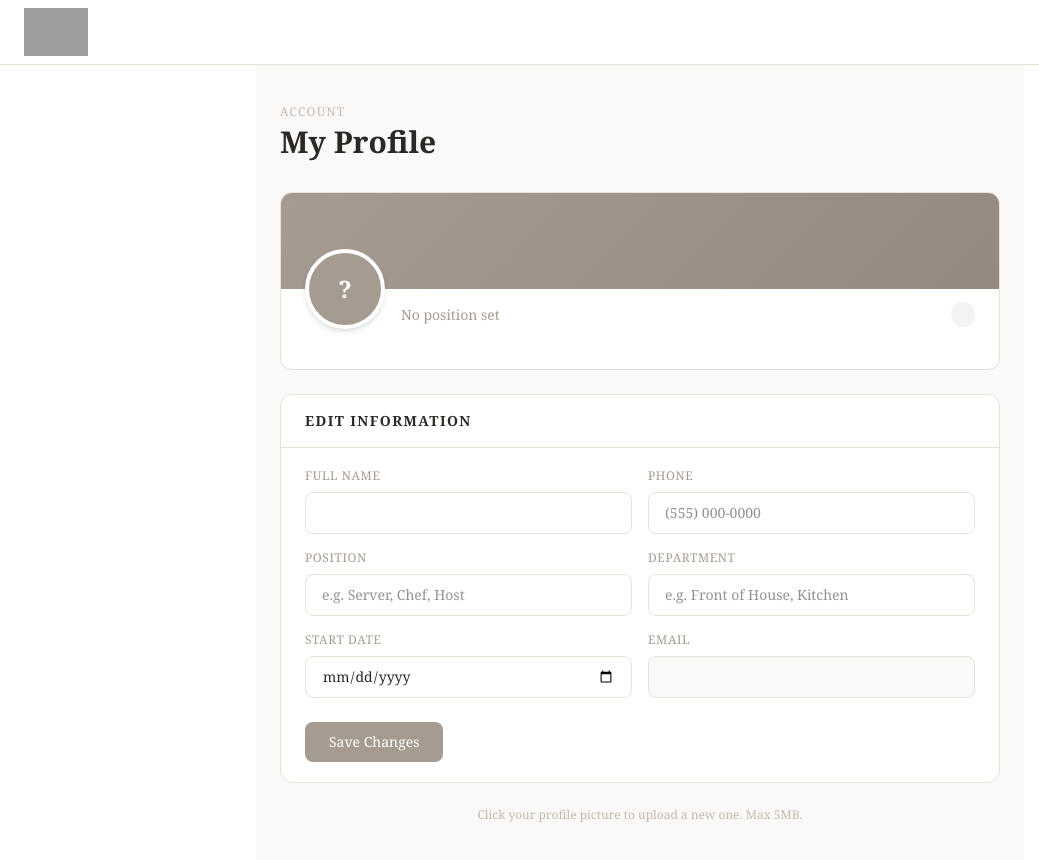
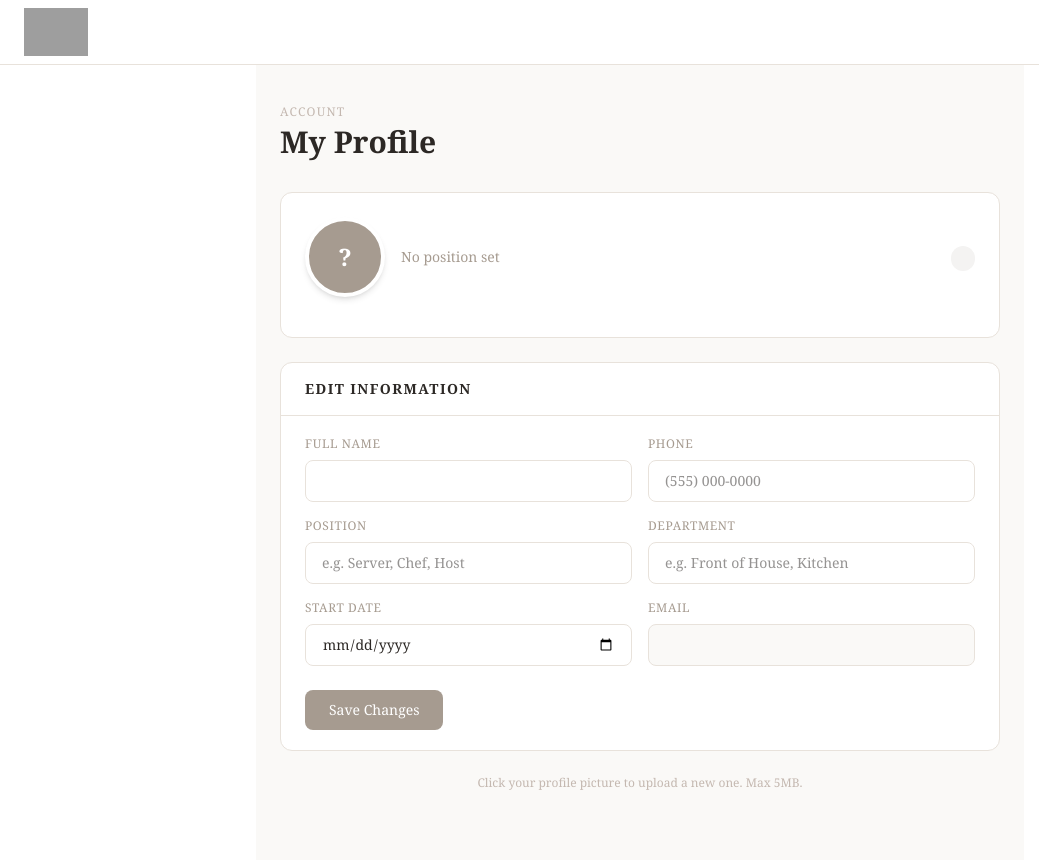
Before and after one commit to LHB-Projects/next-starter-template, a Next.js app: page /profile in a window 1280 px wide. Shown: the top 860 px of the page, without its empty margins (0-1039 px from the left). Built offline with nearby package versions, Linux system fonts and the light colour scheme; no server answers; the database is empty; grey boxes are pictures that could not be loaded.

Commit message:
avatar fix

```diff
--- a/src/app/profile/page.tsx
+++ b/src/app/profile/page.tsx
@@ -26,7 +26,7 @@ export default function ProfilePage() {
   const fileInputRef = useRef<HTMLInputElement>(null);
 
   useEffect(() => {
-    fetch("/api/profile")
+    fetch("/api/profile", { cache: "no-store" })
       .then((r) => r.json())
       .then((data: unknown) => {
         setProfile(data as Profile);
@@ -39,7 +39,6 @@ export default function ProfilePage() {
     const file = e.target.files?.[0];
     if (!file) return;
 
-    // Show preview immediately
     const reader = new FileReader();
     reader.onload = (ev) => setAvatarPreview(ev.target?.result as string);
     reader.readAsDataURL(file);
@@ -61,8 +60,11 @@ export default function ProfilePage() {
     if (!res.ok) {
       setError(data.error ?? "Upload failed");
       setAvatarPreview(null);
-    } else if (data.avatar_url && profile) {
-      setProfile({ ...profile, avatar_url: data.avatar_url });
+    } else if (data.avatar_url) {
+      const updated = await fetch("/api/profile", { cache: "no-store" });
+      const updatedProfile = await updated.json() as Profile;
+      setProfile(updatedProfile);
+      setAvatarPreview(null);
     }
   }
 
@@ -129,13 +131,9 @@ export default function ProfilePage() {
 
       {/* Profile Card */}
       <div className="bg-white rounded-xl border border-[#e8e2db] overflow-hidden mb-6">
+        <div className="px-6 pb-6">
+          <div className="flex items-center gap-4 mt-6 mb-4">
 
-        {/* Cover Banner */}
-        <div className="h-24 w-full" style={{ background: `linear-gradient(135deg, var(--primary), var(--primary-hover))` }} />
-
-        {/* Avatar + Name */}
-        <div className="px-6 pb-6">
-          <div className="flex items-end gap-4 -mt-10 mb-4">
             {/* Avatar */}
             <div className="relative group">
               <div
@@ -154,7 +152,6 @@ export default function ProfilePage() {
                 ) : (
                   initials
                 )}
-                {/* Hover overlay */}
                 <div className="absolute inset-0 bg-black/40 rounded-full flex items-center justify-center opacity-0 group-hover:opacity-100 transition-opacity duration-200">
                   {uploading ? (
                     <div className="w-5 h-5 border-2 border-white border-t-transparent rounded-full animate-spin" />
@@ -174,13 +171,12 @@ export default function ProfilePage() {
               />
             </div>
 
-            <div className="pb-1">
+            <div>
               <h2 className="text-xl font-semibold text-[#2c2825]">{profile.name}</h2>
               <p className="text-sm text-[#A69B90]">{profile.position || "No position set"}</p>
             </div>
 
-            {/* Role badge */}
-            <div className="ml-auto pb-1">
+            <div className="ml-auto">
               <span
                 className="text-xs font-medium px-3 py-1 rounded-full capitalize"
                 style={{
```
